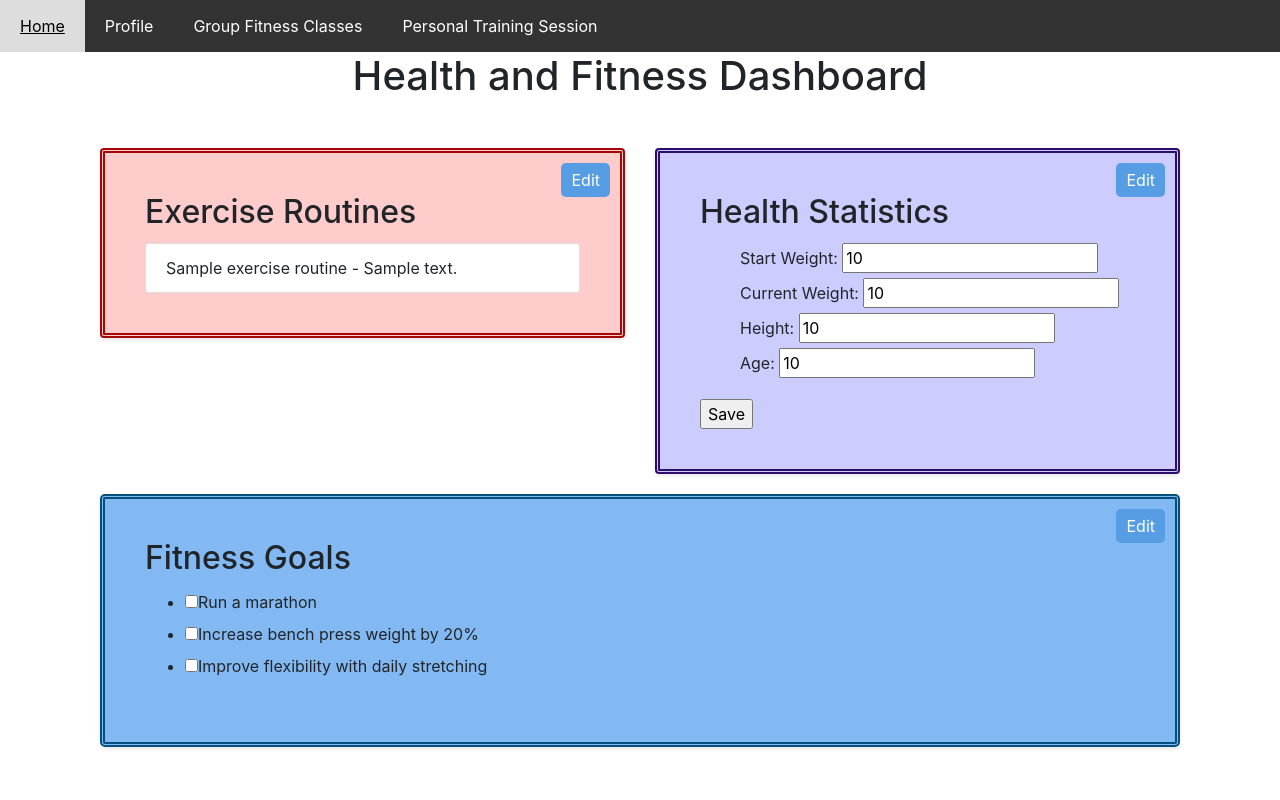
After one commit to VishruthaGopa/Health-and-Fitness-Club-Management-System, a Django app: page /members/homePage/1 in a window 1280 px wide. The commit adds this page. Run offline with Django 5.2, Linux system fonts and the light colour scheme; tables that the repository leaves empty hold one stand-in row (values such as "Sample post"); a database or web service that is not in the repository returns one stand-in record (values such as "Sample title"); some libraries are stand-ins or nearby versions.

Commit message:
health statistics

```diff
--- a/HealthandFitnessClubProject/HealthandFitnessClubApp/templates/HealthandFitnessClubApp/base.html
+++ b/HealthandFitnessClubProject/HealthandFitnessClubApp/templates/HealthandFitnessClubApp/base.html
@@ -55,7 +55,7 @@
        <!-- Navigation bar -->
     <nav>
         <ul>
-            <li><a href="{% url 'HealthandFitnessApp-homepage' user_id=user_id %}">Home</a></li>
+            <li><a href="{% url 'MembersApp-homepage' user_id=user_id %}">Home</a></li>
             <li><a href="{% url 'profile' user_id=user_id  %}">Profile</a></li>
             <li><a href="{% url 'groupFitnessClasses' user_id=user_id  %}">Group Fitness Classes</a></li>
             <li><a href="{% url 'personalTrainingSessions' user_id=user_id  %}">Personal Training Session</a></li>
--- a/HealthandFitnessClubProject/HealthandFitnessClubApp/templates/HealthandFitnessClubApp/homePage.html
+++ /dev/null
@@ -1,6 +0,0 @@
-{% extends "HealthandFitnessClubApp/base.html" %}
-
-{% block content %}
-    <h1>Health and Fitness Club!</h1>
-    <p>Welcome to the Health and Fitness Club!.</p>
-{% endblock %}
--- a/HealthandFitnessClubProject/HealthandFitnessClubApp/urls.py
+++ b/HealthandFitnessClubProject/HealthandFitnessClubApp/urls.py
@@ -5,6 +5,5 @@ from . import views
 urlpatterns = [
     path('', views.home, name='HealthandFitnessApp-login'),
     path('register/', views.register, name='HealthandFitnessApp-register'),
-    path('homePage/<int:user_id>', views.homePage, name='HealthandFitnessApp-homepage'),
     path('members/', include('MembersApp.urls')),
 ]
--- a/HealthandFitnessClubProject/HealthandFitnessClubApp/views.py
+++ b/HealthandFitnessClubProject/HealthandFitnessClubApp/views.py
@@ -24,7 +24,7 @@ def home(request):
 
                 # Redirect based on user role
                 if user_info['role'] == 'member':
-                    return redirect('HealthandFitnessApp-homepage', user_id=user_info['user_id'])
+                    return redirect('MembersApp-homepage', user_id=user_info['user_id'])
                 elif user_info['role'] == 'trainer':
                     return redirect('TrainerApp-trainer_profile', user_id=user_info['user_id'])
                 elif user_info['role'] == 'admin':
@@ -38,9 +38,6 @@ def home(request):
             print("Username and password are required for login.")
             message = "Username and password are required for login."
     return render(request, 'HealthandFitnessClubApp/login.html', {'message': message})
-
-def homePage(request, user_id):
-    return render(request, 'HealthandFitnessClubApp/homePage.html', {'user_id': user_id,})
 
 def get_user_info(username):
     connection = connect()
--- /dev/null
+++ b/HealthandFitnessClubProject/MembersApp/templates/MembersApp/homePage.html
@@ -0,0 +1,115 @@
+{% extends "HealthandFitnessClubApp/base.html" %}
+
+{% block content %}
+    <style>
+        .exercise-section {
+            background-color: #ffcccc; /* Light red background color */
+            padding: 20px;
+            border: 5px double #a50606;
+            margin-bottom: 20px;
+            box-shadow: 0 2px 4px rgba(0,0,0,0.1);
+            position: relative; /* Add position relative for absolute positioning */
+        }
+
+        .health-stats-section {
+            background-color: #ccccff; /* Light blue background color */
+            padding: 20px;
+            border: 5px double #2d0d6c;
+            margin-bottom: 20px;
+            box-shadow: 0 2px 4px rgba(0,0,0,0.1);
+            position: relative; /* Add position relative for absolute positioning */
+        }
+
+        .fitness-goals-section {
+            background-color: #83b9f3; /* Light blue background color */
+            padding: 20px;
+            border: 5px double #04507c;
+            margin-bottom: 20px;
+            border-radius: 5px;
+            box-shadow: 0 2px 4px rgba(0,0,0,0.1);
+            position: relative; /* Add position relative for absolute positioning */
+        }
+
+        .edit-button {
+            position: absolute;
+            top: 10px;
+            right: 10px;
+            background-color: #569de4;
+            color: white;
+            border: none;
+
+            border-radius: 5px;
+            padding: 5px 10px;
+            cursor: pointer;
+        }
+    </style>
+
+    <div class="container">
+        <h1 class="text-center mb-5">Health and Fitness Dashboard</h1>
+
+        <div class="row">
+            <div class="col-md-6">
+                <div class="card exercise-section">
+                    <button class="edit-button">Edit</button> <!-- Edit button -->
+                    <div class="card-body">
+                        <h2 class="card-title">Exercise Routines</h2>
+                        <ul class="list-group">
+                            {% for routine in user_exercise_routines %}
+                            <li class="list-group-item">{{ routine.routine_name }} - {{ routine.description }}</li>
+                            {% endfor %}
+                        </ul>
+                    </div>
+                </div>
+            </div>
+
+            <div class="col-md-6">
+                <div class="card health-stats-section">
+                    <button class="edit-button">Edit</button> <!-- Edit button -->
+                    <div class="card-body">
+                        <h2 class="card-title">Health Statistics</h2>
+                        <form method="POST" action="{% url 'update_health_statistics' user_id %}">
+                            <!-- Add form fields for editing health statistics here -->
+                            <ul>
+                                <div class="start-weight">
+                                    <label for="start_weight">Start Weight:</label>
+                                    <input type="text" id="start_weight" name="start_weight" value="{{ user_data.0 }}">
+                                </div>
+                                <div class="current-weight">
+                                    <label for="current_weight">Current Weight: </label>
+                                    <input type="text" id="current_weight" name="current_weight" value="{{ user_data.1 }}">
+                                </div>
+                                <div class="height">
+                                    <label for="height">Height:</label>
+                                    <input type="text" id="height" name="height" value="{{ user_data.2 }}">
+                                </div>
+                                <div class="age">
+                                    <label for="age">Age:</label>
+                                    <input type="text" id="age" name="age" value="{{ user_data.3}}">
+                                </div>
+                            </ul>
+
+                            {% csrf_token %}
+                            <input type="submit" value="Save">
+                        </form>
+                    </div>
+                </div>
+            </div>
+        </div>
+
+        <div class="row">
+            <div class="col-md-12">
+                <div class="card fitness-goals-section">
+                    <button class="edit-button">Edit</button> <!-- Edit button -->
+                    <div class="card-body">
+                        <h2 class="card-title">Fitness Goals</h2>
+                        <ul class="goal-list">
+                            <li class="goal-item"><input type="checkbox" class="goal-checkbox" id="goal1"><label for="goal1">Run a marathon</label></li>
+                            <li class="goal-item"><input type="checkbox" class="goal-checkbox" id="goal2"><label for="goal2">Increase bench press weight by 20%</label></li>
+                            <li class="goal-item"><input type="checkbox" class="goal-checkbox" id="goal3"><label for="goal3">Improve flexibility with daily stretching</label></li>
+                        </ul>
+                    </div>
+                </div>
+            </div>
+        </div>
+    </div>
+{% endblock %}
--- a/HealthandFitnessClubProject/MembersApp/urls.py
+++ b/HealthandFitnessClubProject/MembersApp/urls.py
@@ -4,6 +4,10 @@ from . import views
 
 urlpatterns = [
     #path('', views.home, name='HealthandFitnessApp-login'),
+    path('homePage/<int:user_id>', views.homePage, name='MembersApp-homepage'),
+    path('update_health_statistics/<int:user_id>', views.update_Health_Statistics, name='update_health_statistics'),
+    path('update_exercise_routine/<int:routine_id>', views.update_exercise_routine, name='update_exercise_routine'),
+    path('groupFitnessClasses/<int:user_id>', views.groupFitnessClasses, name='groupFitnessClasses'),
     path('profile/<int:user_id>', views.profile, name='profile'),
     path('updateProfile/<int:user_id>', views.update_profile, name='updateProfile'),
     path('groupFitnessClasses/<int:user_id>', views.groupFitnessClasses, name='groupFitnessClasses'),
--- a/HealthandFitnessClubProject/MembersApp/views.py
+++ b/HealthandFitnessClubProject/MembersApp/views.py
@@ -5,6 +5,100 @@ import psycopg2
 from HealthandFitnessClubProject.databaseConnection import connect
 from django.shortcuts import render, redirect
 from django.contrib import messages
+
+
+def homePage(request, user_id):
+    user_health_data = HealthStatistics(request, user_id)
+    user_exercise_routines = ExerciseRoutines(request, user_id)
+    return render(request, 'MembersApp/homePage.html', {
+        'user_id': user_id,
+        'user_data': user_health_data,
+        'user_exercise_routines': user_exercise_routines
+    })
+
+def ExerciseRoutines(request, user_id):
+    # Execute the query with the form data
+    connection = connect()
+    cursor = connection.cursor()
+
+    cursor.execute("""
+            SELECT routine_id, routine_name, description, duration, date_created
+            FROM exercise_routine
+            WHERE member_id = %s
+        """, [user_id])
+    user_exercise_routines = cursor.fetchall()
+    # Convert the list of tuples to a list of dictionaries
+    user_exercise_routines_dicts = []
+    for routine in user_exercise_routines:
+        routine_dict = {
+            'routine_id': routine[0],
+            'routine_name': routine[1],
+            'description': routine[2],
+            'duration': routine[3],
+            'date_created': routine[4]
+        }
+    user_exercise_routines_dicts.append(routine_dict)
+
+
+    return user_exercise_routines_dicts
+
+def HealthStatistics(request, user_id):
+    # Execute the query with the form data
+    connection = connect()
+    cursor = connection.cursor()
+
+    # if request.method == 'POST':
+    #     update_HealthStatistics(request, user_id)
+
+    cursor.execute("""
+            SELECT start_weight, current_weight, height, age
+            FROM Member_Health
+            WHERE member_id = %s
+        """, [user_id])
+    user_health_data = cursor.fetchone()
+    print(user_health_data)
+    # Pass the query result to the template context
+    return user_health_data
+
+def update_Health_Statistics(request, user_id):
+    if request.method == 'POST':
+        start_weight = request.POST.get('start_weight')
+        current_weight = request.POST.get('current_weight')
+        height = request.POST.get('height')
+        age = request.POST.get('age')
+
+        # Execute the query to update the health statistics in the database
+        connection = connect()
+        cursor = connection.cursor()
+        cursor.execute("""
+            UPDATE Member_Health
+            SET start_weight = %s, current_weight = %s, height = %s, age = %s
+            WHERE member_id = %s
+        """, [start_weight, current_weight, height, age, user_id])
+        connection.commit()
+
+        # Redirect to the home page after updating the health statistics
+        return redirect('MembersApp-homepage', user_id=user_id)
+
+def update_exercise_routine(request, user_id):
+    if request.method == 'POST':
+        start_weight = request.POST.get('start_weight')
+        current_weight = request.POST.get('current_weight')
+        height = request.POST.get('height')
+        age = request.POST.get('age')
+
+        # Execute the query to update the health statistics in the database
+        connection = connect()
+        cursor = connection.cursor()
+        cursor.execute("""
+            UPDATE Member_Health
+            SET start_weight = %s, current_weight = %s, height = %s, age = %s
+            WHERE member_id = %s
+        """, [start_weight, current_weight, height, age, user_id])
+        connection.commit()
+
+        # Redirect to the home page after updating the health statistics
+        return redirect('MembersApp-homepage', user_id=user_id)
 
 
 
```
